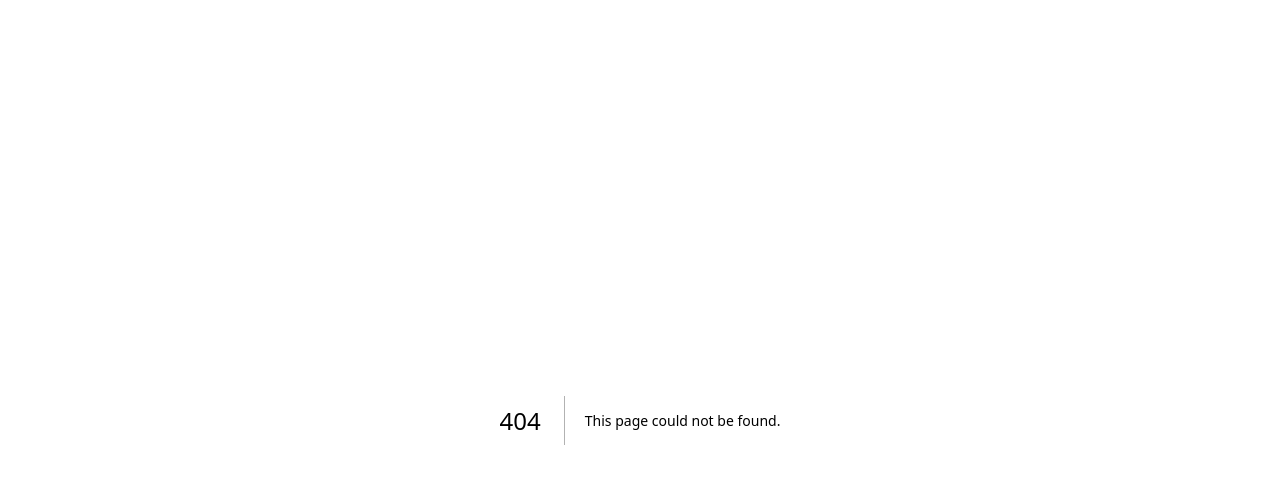
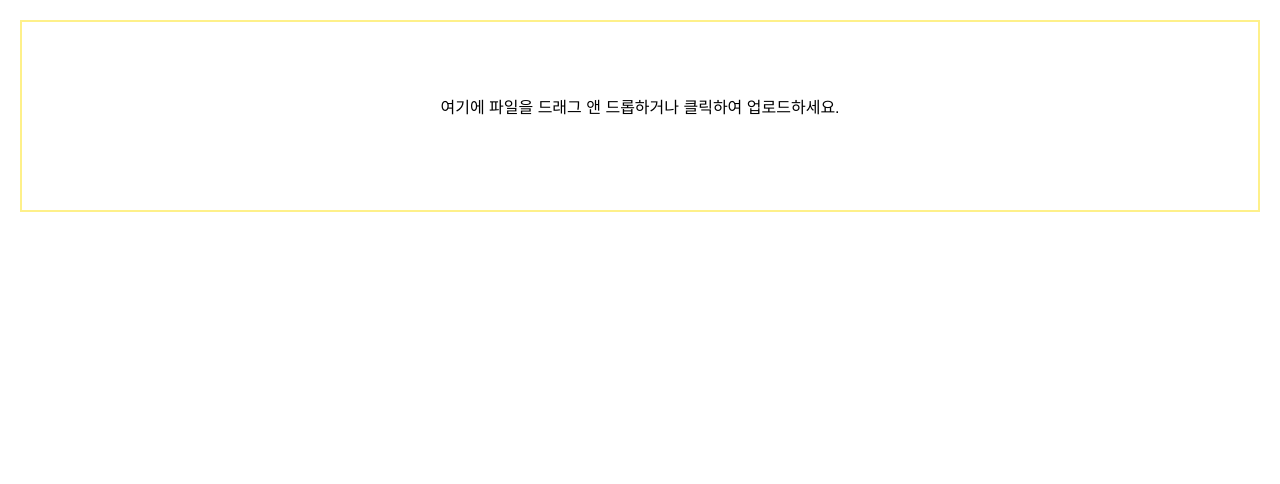
Before and after one commit to ruehan/ruehan-log, a Next.js app: page /components/DragAndDrop in a window 1280 px wide. Before the commit this address had no page. Shown: the top 484 px of the page. Built offline with nearby package versions, Linux system fonts and the light colour scheme.

Commit message:
:lipstick: Drag & Drop으로 CloudFlare에 이미지 저장 구현

```diff
--- /dev/null
+++ b/src/pages/components/DragAndDrop.tsx
@@ -0,0 +1,59 @@
+import React, { useCallback, useState } from 'react';
+
+const DragAndDropUpload = () => {
+  const [highlight, setHighlight] = useState(false);
+
+  const onDragOver = (e: any) => {
+    e.preventDefault();
+    setHighlight(true);
+  };
+
+  const onDragLeave = () => {
+    setHighlight(false);
+  };
+
+  const onDrop = (e: any) => {
+    e.preventDefault();
+    setHighlight(false);
+    const files = e.dataTransfer.files;
+    handleFiles(files);
+  };
+
+    const cloudflareUrl: any = process.env.CLOUDFLARE_URL;
+    const cloudflareKey: any = process.env.CLOUDFLARE_KEY;
+
+  const handleFiles = async (files: any) => {
+    // 파일 처리 로직
+    const formData = new FormData();
+    formData.append('images', files[0]); // 여기서는 단일 파일만 처리
+
+    try {
+        const response = await fetch('/api/upload', {
+          method: 'POST',
+          body: formData,
+        });
+
+        if (!response.ok) {
+          throw new Error('서버 오류 발생');
+        }
+
+        const data = await response.json();
+        console.log('업로드 성공:', data);
+      } catch (error) {
+        console.error('업로드 중 에러 발생:', error);
+      }
+  };
+
+  return (
+    <div
+      className={`drop-area ${highlight ? 'border-blue-300' : ''} w-full h-48 border-2 border-yellow-200 p-20 flex justify-center items-center`}
+      onDragOver={onDragOver}
+      onDragLeave={onDragLeave}
+      onDrop={onDrop}
+    >
+      <p>여기에 파일을 드래그 앤 드롭하거나 클릭하여 업로드하세요.</p>
+    </div>
+  );
+};
+
+export default DragAndDropUpload;
--- a/src/pages/create-post.tsx
+++ b/src/pages/create-post.tsx
@@ -1,6 +1,7 @@
 import React from 'react';
 import { useForm } from 'react-hook-form';
 import { marked } from 'marked';
+import DragAndDropUpload from './components/DragAndDrop';
 
 
 marked.setOptions({
@@ -22,6 +23,7 @@ export default function PostEditor() {
             className="w-full h-screen p-8"
           />
         </form>
+        <DragAndDropUpload />
       </div>
       <div className="flex-1">
         <div
```
